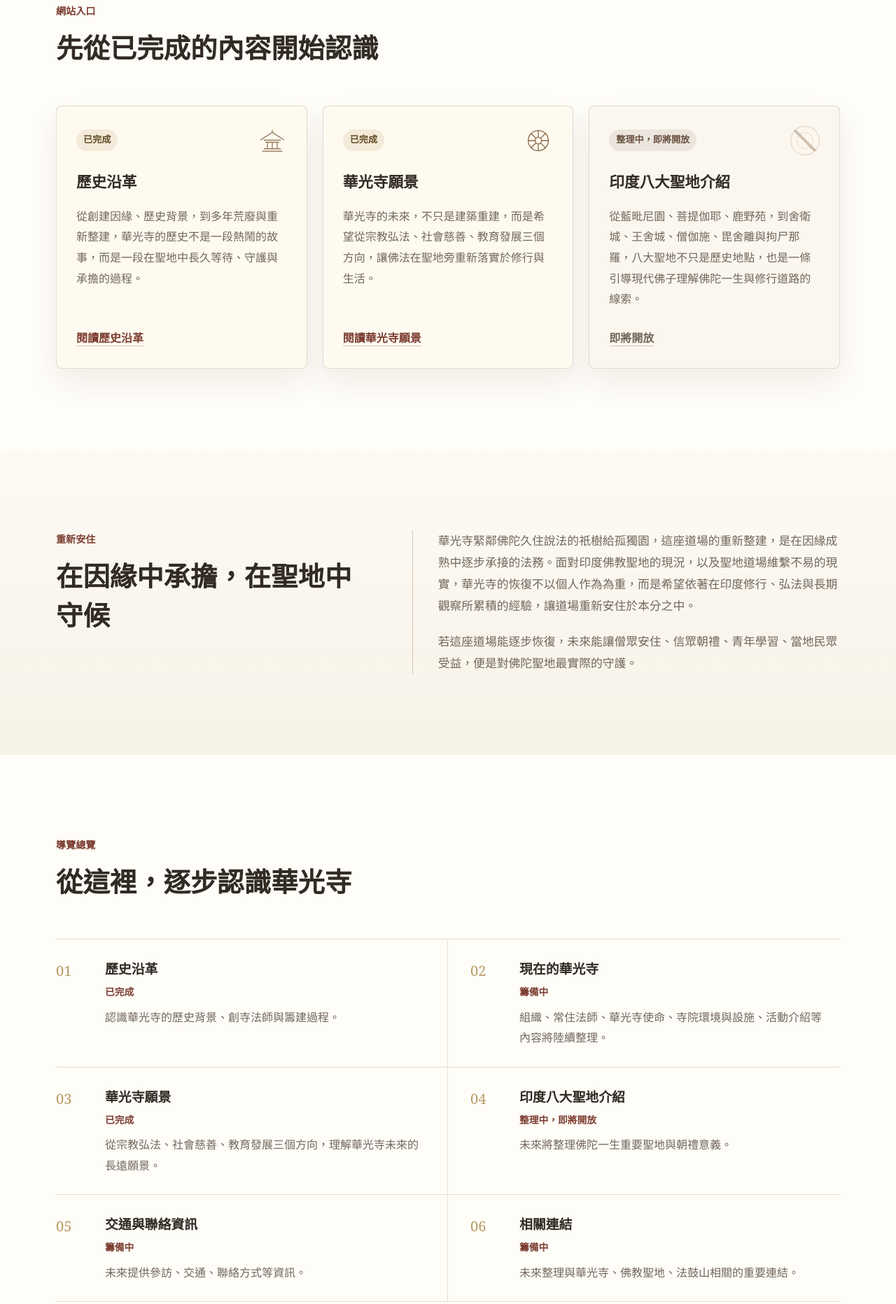
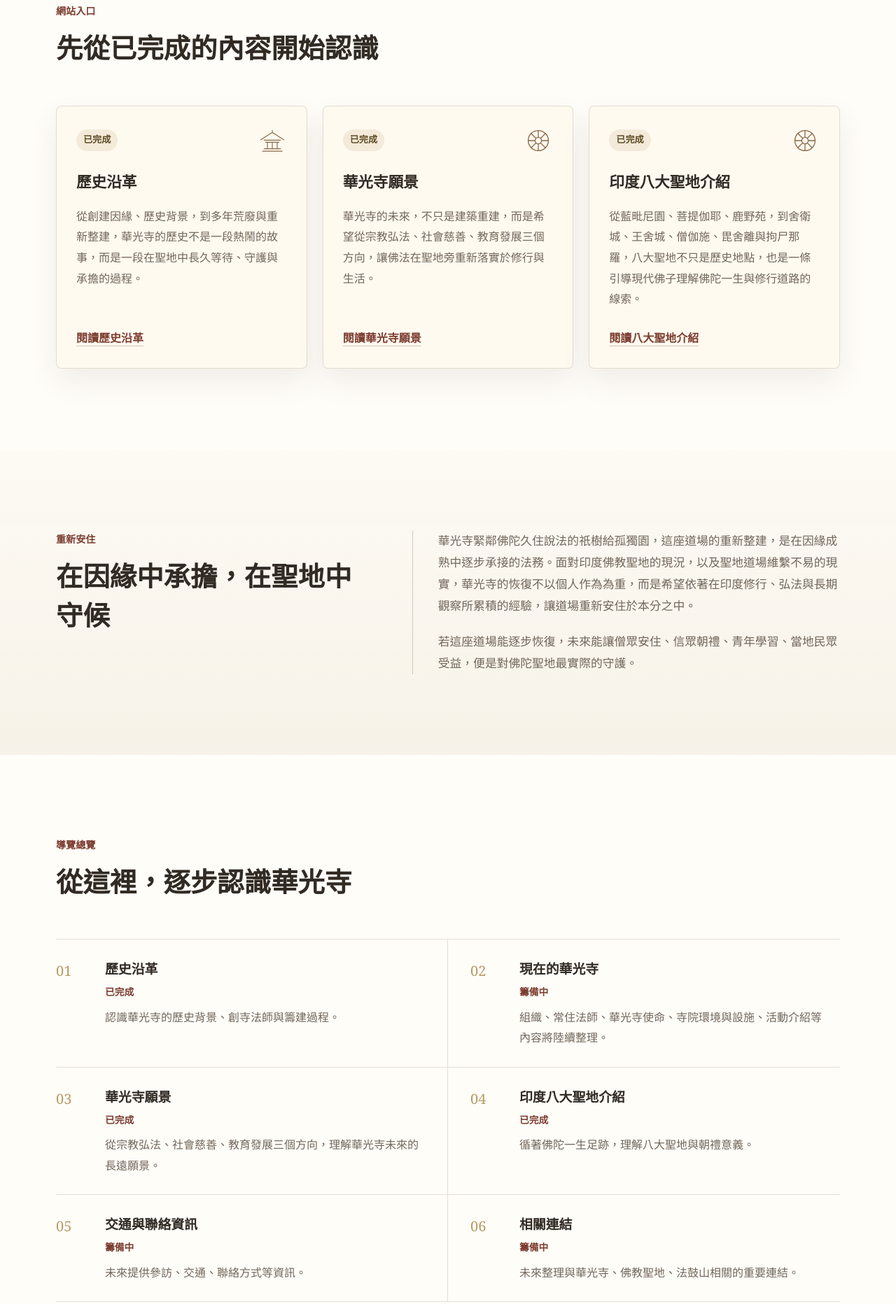
Before and after one commit to WalterinTW/huahkwang-site, a plain HTML site: page index.html in a window 1280 px wide. Shown: the part 1318-3182 px from the top of the page at 70% size. Drawn offline with Linux system fonts and the light colour scheme.

Commit message:
Link sacred sites page from homepage

```diff
--- a/index.html
+++ b/index.html
@@ -41,7 +41,7 @@
           <a href="https://walterintw.github.io/huahkwang-history-site/">歷史沿革</a>
           <a href="https://walterintw.github.io/huahkwang-vision-page/">華光寺願景</a>
           <a href="#now">現在的華光寺</a>
-          <a href="#sacred-sites">印度八大聖地</a>
+          <a href="https://walterintw.github.io/huahkwang-sacred-sites/">印度八大聖地</a>
           <a href="#contact">交通與聯絡</a>
         </nav>
       </div>
@@ -113,16 +113,16 @@
               <a class="text-link" href="https://walterintw.github.io/huahkwang-vision-page/">閱讀華光寺願景</a>
             </article>
 
-            <article class="entry-card muted-card">
+            <article class="entry-card">
               <div class="card-topline">
-                <span class="status status-preparing">整理中，即將開放</span>
-                <span class="simple-mark" aria-hidden="true"></span>
+                <span class="status status-done">已完成</span>
+                <img src="assets/icons/dharma-wheel.svg" alt="" aria-hidden="true">
               </div>
               <h3>印度八大聖地介紹</h3>
               <p>
                 從藍毗尼園、菩提伽耶、鹿野苑，到舍衛城、王舍城、僧伽施、毘舍離與拘尸那羅，八大聖地不只是歷史地點，也是一條引導現代佛子理解佛陀一生與修行道路的線索。
               </p>
-              <a class="text-link subdued" href="#sacred-sites">即將開放</a>
+              <a class="text-link" href="https://walterintw.github.io/huahkwang-sacred-sites/">閱讀八大聖地介紹</a>
             </article>
           </div>
         </div>
@@ -177,14 +177,14 @@
                 <span>從宗教弘法、社會慈善、教育發展三個方向，理解華光寺未來的長遠願景。</span>
               </span>
             </a>
-            <div class="overview-item">
+            <a class="overview-item active" href="https://walterintw.github.io/huahkwang-sacred-sites/">
               <span class="overview-number">04</span>
               <span>
                 <strong>印度八大聖地介紹</strong>
-                <em>整理中，即將開放</em>
-                <span>未來將整理佛陀一生重要聖地與朝禮意義。</span>
+                <em>已完成</em>
+                <span>循著佛陀一生足跡，理解八大聖地與朝禮意義。</span>
               </span>
-            </div>
+            </a>
             <div class="overview-item">
               <span class="overview-number">05</span>
               <span>
@@ -208,12 +208,13 @@
       <section class="section sacred-sites section-band" id="sacred-sites">
         <div class="container sacred-layout">
           <div class="sacred-copy">
-            <p class="section-kicker">八大聖地預告</p>
+            <p class="section-kicker">八大聖地介紹</p>
             <h2>從華光寺，走近佛陀一生的足跡</h2>
             <p>
               華光寺所在的舍衛城，是佛陀弘法生命中極重要的一站。從佛陀誕生、成道、初轉法輪，到長年說法與最後涅槃，印度八大聖地不只是朝禮地點，也是一條幫助現代佛子重新理解佛陀一生與修行道路的路徑。
             </p>
-            <p class="note">八大聖地介紹頁整理中，即將開放。</p>
+            <p class="note">八大聖地介紹頁已完成，歡迎循著佛陀一生足跡，從誕生、成道、說法到涅槃，認識朝禮聖地的意義。</p>
+            <a class="button button-secondary" href="https://walterintw.github.io/huahkwang-sacred-sites/">進入八大聖地介紹</a>
           </div>
 
           <ol class="sites-list">
@@ -283,7 +284,7 @@
         <nav aria-label="頁尾導覽">
           <a href="https://walterintw.github.io/huahkwang-history-site/">歷史沿革</a>
           <a href="https://walterintw.github.io/huahkwang-vision-page/">華光寺願景</a>
-          <a href="#sacred-sites">印度八大聖地介紹（即將開放）</a>
+          <a href="https://walterintw.github.io/huahkwang-sacred-sites/">印度八大聖地介紹</a>
           <a href="#contact">交通與聯絡資訊（籌備中）</a>
         </nav>
         <p class="copyright">© Huah Kwang Temple. All rights reserved.</p>
```
